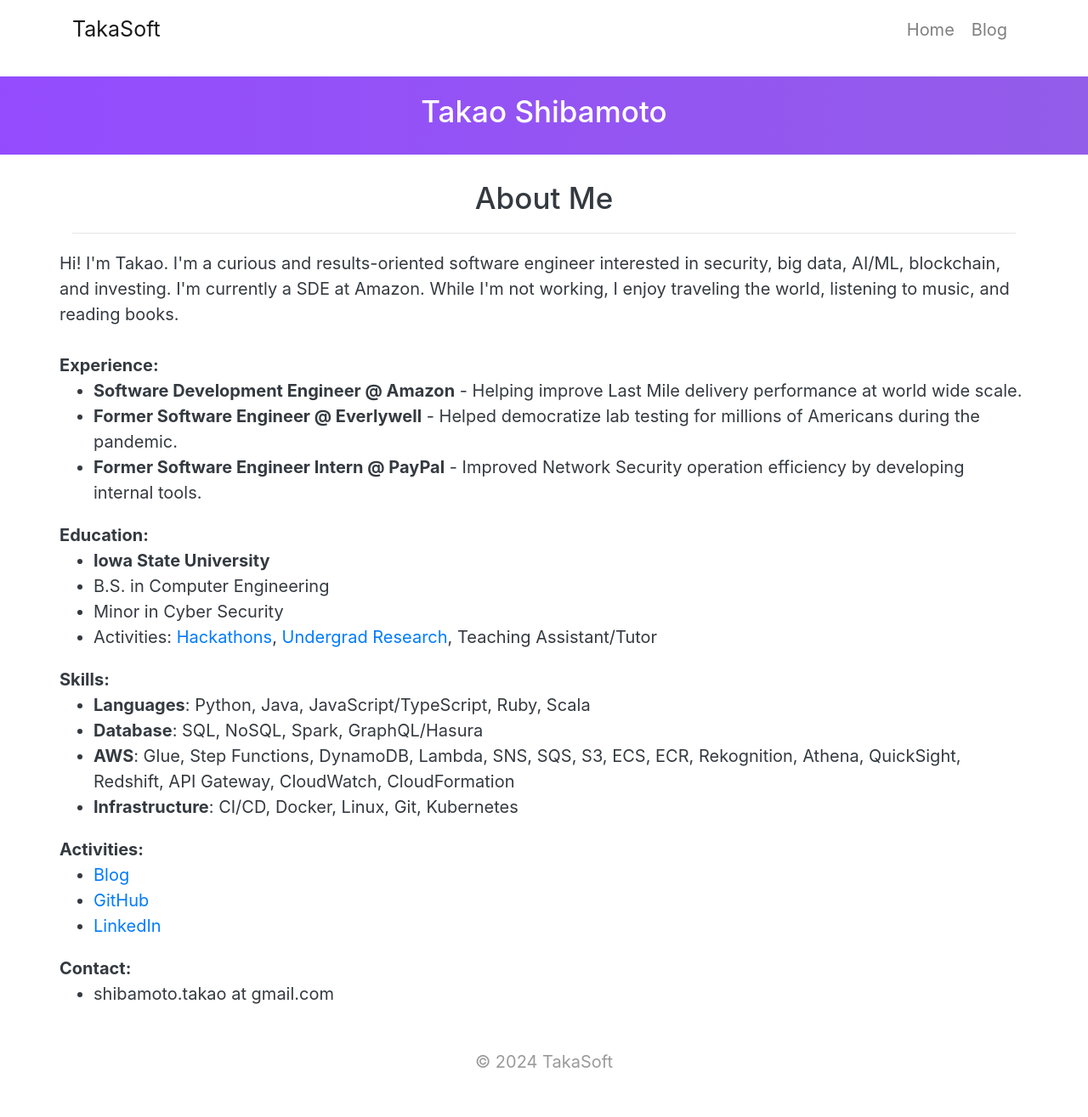
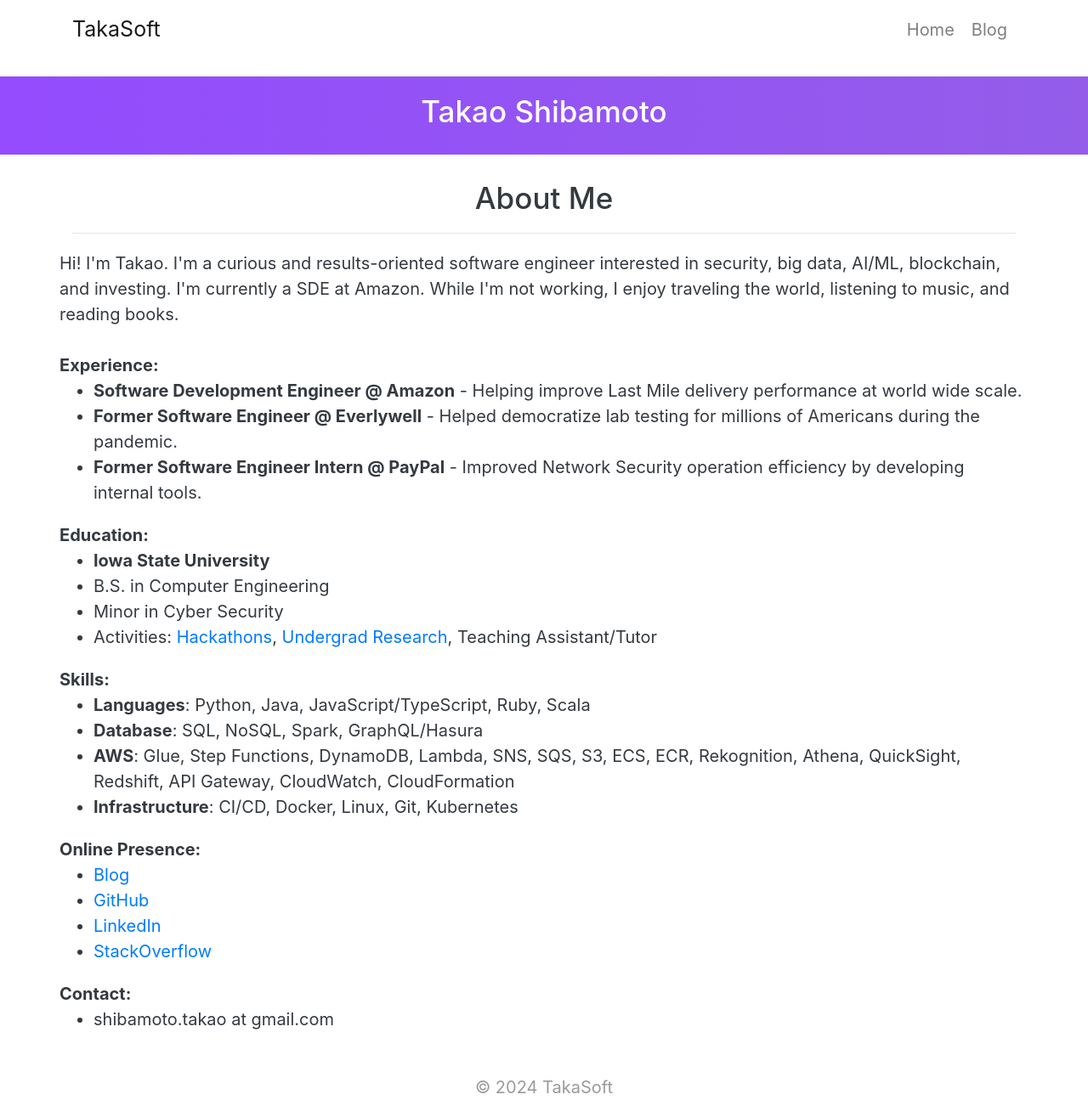
Before and after one commit to takasoft/takasoft.github.io, a Jekyll site: the page built from index.html, in a window 1280 px wide. Shown: the whole page at 85% size. Built offline with Jekyll 4.4.1, drawn with Linux system fonts in a browser that asks for light colours; before the commit the page ends 1285 px from its top, so only the background shows below that.

Commit message:
Update index.html

```diff
--- a/index.html
+++ b/index.html
@@ -53,13 +53,14 @@
     </div>
 
     <div class="row">
-      <b>Activities:</b>
+      <b>Online Presence:</b>
     </div>
     <div class="row">
       <ul>
         <li><a href="{{ site.url }}{{ site.baseurl }}/blog">Blog</a></li>
         <li><a href="https://github.com/takasoft" target="_blank">GitHub</a></li>
         <li><a href="https://www.linkedin.com/in/takao-shibamoto" target="_blank">LinkedIn</a></li>
+        <li><a href="https://stackoverflow.com/users/7336605/takasoft" target="_blank">StackOverflow</a></li>
       </ul>
     </div>
 
```
